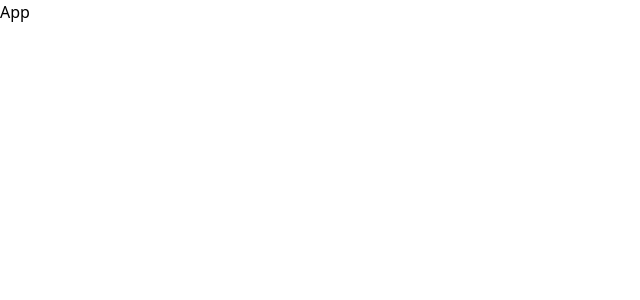
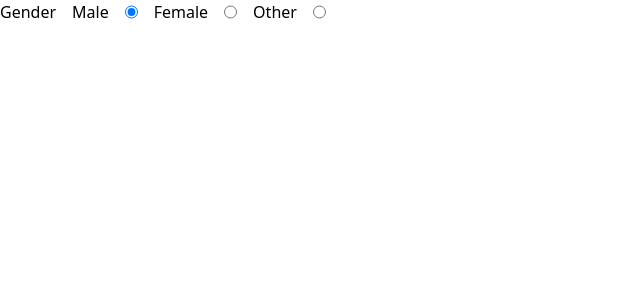
Before and after one commit to rampravesh22/tutorial, a React (Vite) app: page / in a window 1280 px wide. Shown: the top 300 px of the page, without its empty margins (0-640 px from the left). Built offline with nearby package versions, Linux system fonts and the light colour scheme.

Commit message:
checkbox handling

```diff
--- a/src/App.jsx
+++ b/src/App.jsx
@@ -1,7 +1,45 @@
+import { useState } from "react";
+
 function App() {
+	const [gender, setGender] = useState("Male");
+	const handleInputChange = (e) => {
+		setGender(e.target.value);
+	};
+	console.log(gender);
 	return (
 		<>
-			<div className="">App</div>
+			<div className="">
+				<form action="" className="flex gap-4">
+					<span>Gender</span>
+					<label htmlFor="male">Male</label>
+					<input
+						onChange={handleInputChange}
+						type="radio"
+						name="gender"
+						id="male"
+						value="Male"
+						checked={gender === "Male"}
+					/>
+					<label htmlFor="female">Female</label>
+					<input
+						onChange={handleInputChange}
+						type="radio"
+						name="gender"
+						id="female"
+						value="Female"
+						checked={gender === "Female"}
+					/>
+					<label htmlFor="other">Other</label>
+					<input
+						onChange={handleInputChange}
+						type="radio"
+						name="gender"
+						id="other"
+						value="Other"
+						checked={gender === "Other"}
+					/>
+				</form>
+			</div>
 		</>
 	);
 }
```
